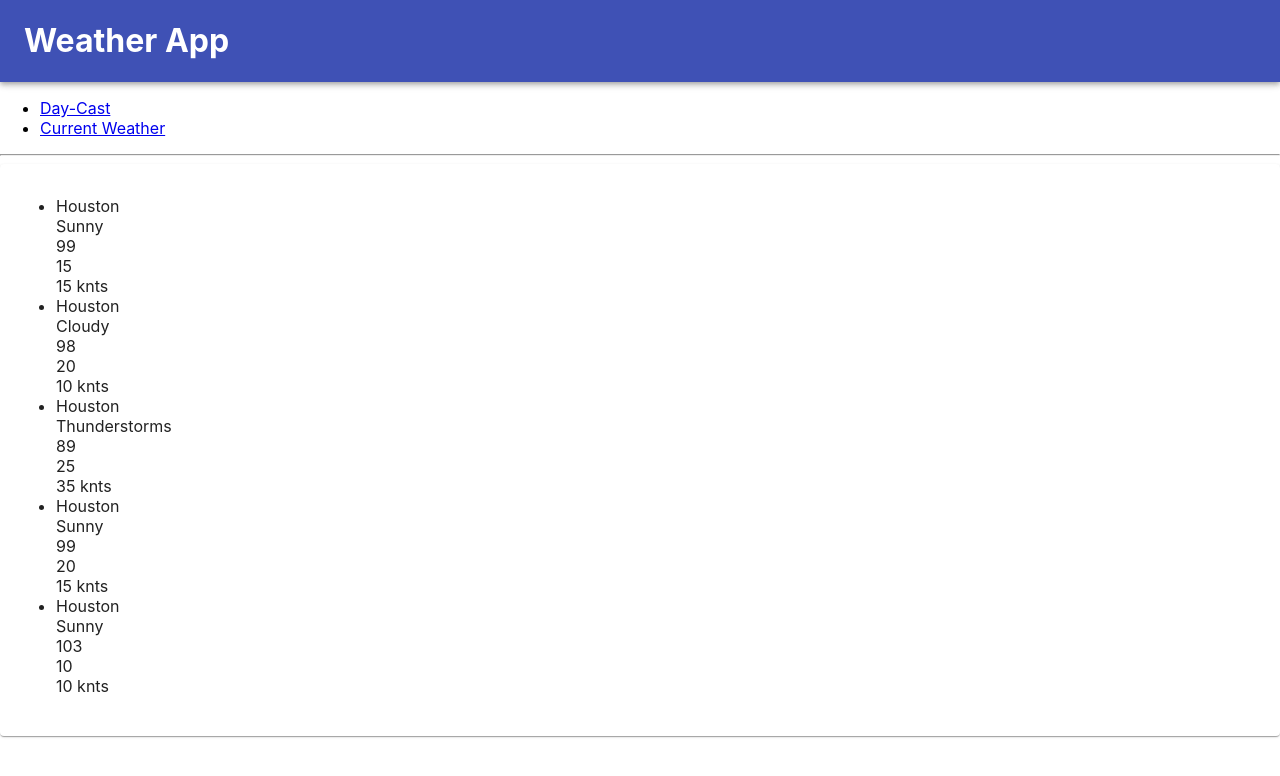
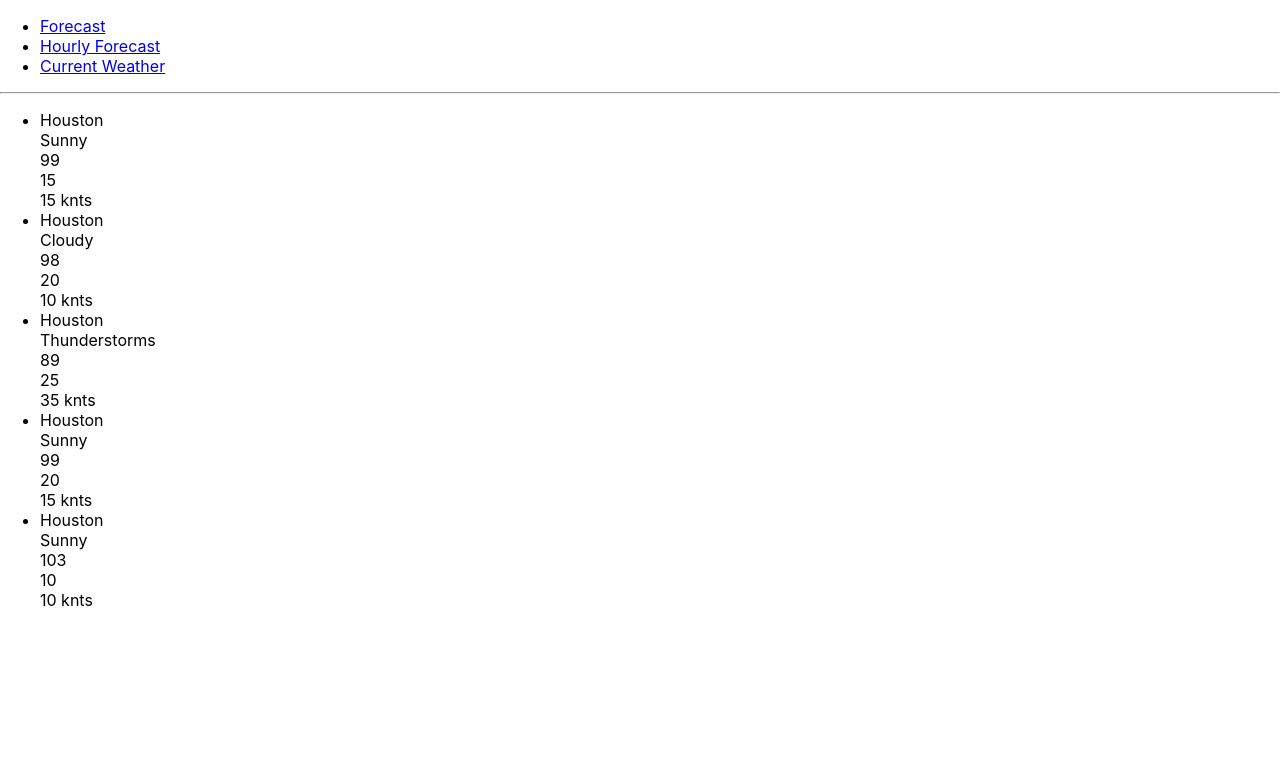
Before and after one commit to Jowest015/React_Project, a React (Create React App) app: page / in a window 1280 px wide. Shown: the top 776 px of the page. Built offline with nearby package versions, Linux system fonts and the light colour scheme.

Commit message:
updating app

```diff
--- a/src/App.jsx
+++ b/src/App.jsx
@@ -1,9 +1,4 @@
 import React from "react";
-import { AppBar } from "@material-ui/core";
-import { Toolbar } from "@material-ui/core";
-import { Box } from "@material-ui/core";
-import Card from '@material-ui/core/Card';
-import CardContent from '@material-ui/core/CardContent';
 import {
   BrowserRouter as Router,
   Switch,
@@ -11,29 +6,21 @@ import {
   Link
 } from "react-router-dom";
 
-import CloseUp from "./components/Close-up";
 import Current from "./components/Current";
-import Dashboard from "./components/Dashboard";
+import Forecast from "./components/Forecast";
+import Hourly from "./components/Hourly";
 
 
 export default function App() {
-
-
   return (
     <Router>
       <div className="App">
-        <AppBar position="relative">
-          <Toolbar>
-            <Box display="flex" width={'100%'} alignItems="center">
-              <Box flexGrow={1}>
-                <h1><Link to="/" style={{textDecoration:'none', color: 'white'}}>Weather App</Link></h1>
-              </Box>
-            </Box>
-          </Toolbar>
-        </AppBar>
         <ul>
           <li>
-            <Link to="/close-up">Day-Cast</Link>
+            <Link to="/">Forecast</Link>
+          </li>
+          <li>
+            <Link to="/hourly">Hourly Forecast</Link>
           </li>
           <li>
             <Link to="/current">Current Weather</Link>
@@ -41,10 +28,9 @@ export default function App() {
         </ul>
         <hr />
 
-
         <Switch>
           <Route exact path="/" component={Home} />
-          <Route path="/close-up" component={CloseUp} />
+          <Route path="/close-up" component={Hourly} />
           <Route path="/current" component={Current} />
         </Switch>
       </div>
@@ -54,11 +40,8 @@ export default function App() {
 
 function Home() {
   return (
-    <Card>
-      <CardContent>
-        <Dashboard weather={weather} />
-      </CardContent>
-    </Card>
+        <Forecast weather={weather} />
+
   )
 }
 
--- a/src/components/dashboard.jsx
+++ b/src/components/Forecast.jsx
@@ -1,4 +1,4 @@
-export default function Dashboard({ weather }) {
+export default function Forecast({ weather }) {
   return (
     <ul>
       {weather.map((weather) => (
--- a/src/components/close-up.jsx
+++ b/src/components/Hourly.jsx
@@ -1,4 +1,4 @@
-export default function CloseUp() {
+export default function Hourly() {
   return (
     <div>
       <h1>Day-Cast</h1>
```
